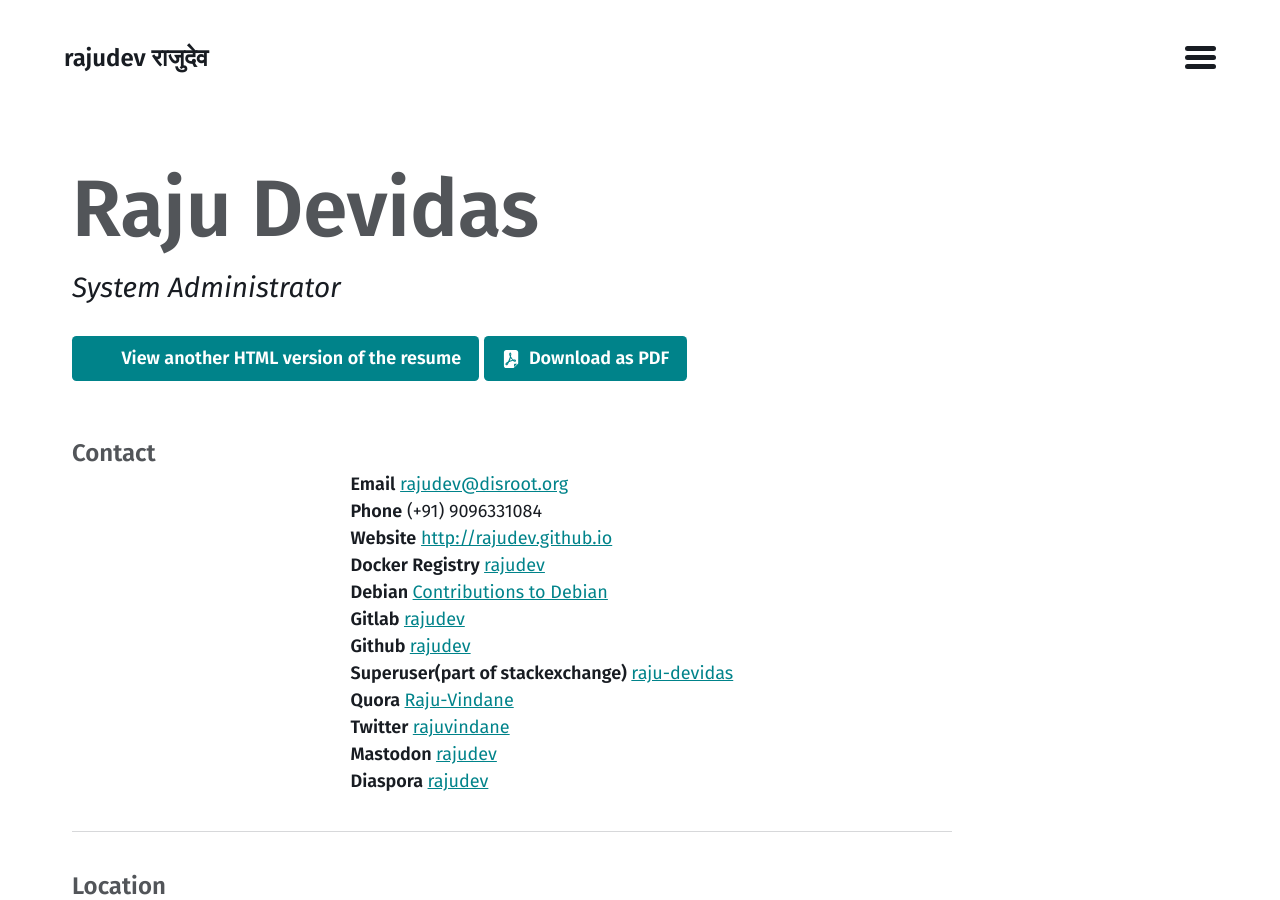
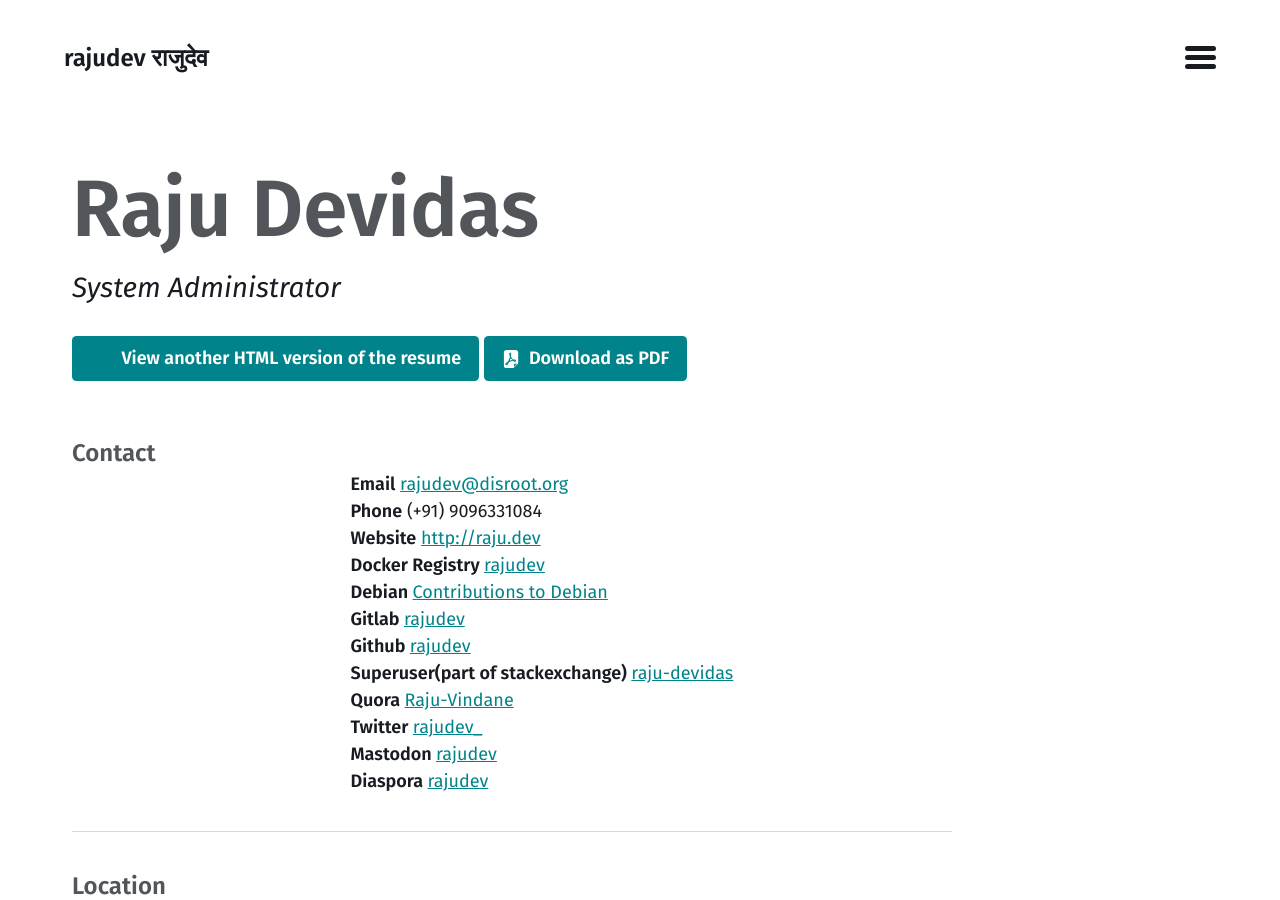
Before and after one commit to rajudev/rajudev.github.io, a Jekyll site: the page built from cv.md, in a window 1280 px wide and 900 px high. Built offline with Jekyll 4.4.1, drawn with Linux system fonts in a browser that asks for light colours.

Commit message:
Changing the twitter and mastodon handles

```diff
--- a/_data/cv.json
+++ b/_data/cv.json
@@ -5,7 +5,7 @@
     "picture": "",
     "email": "rajudev@disroot.org",
     "phone": "(+91) 9096331084",
-    "website": "http://rajudev.github.io",
+    "website": "http://raju.dev",
     "summary": "",
     "location": {
       "address": "",
@@ -47,13 +47,13 @@
       },
       {
         "network": "Twitter",
-        "username": "rajuvindane",
-        "url": "https://twitter.com/rajuvindane"
+        "username": "rajudev_",
+        "url": "https://twitter.com/rajudev_"
       },
       {
         "network": "Mastodon",
         "username": "rajudev",
-        "url": "https://mastodon.rocks/@rajudev"
+        "url": "https://social.tchncs.de/@rajudev"
       },
       {
         "network": "Diaspora",
```
